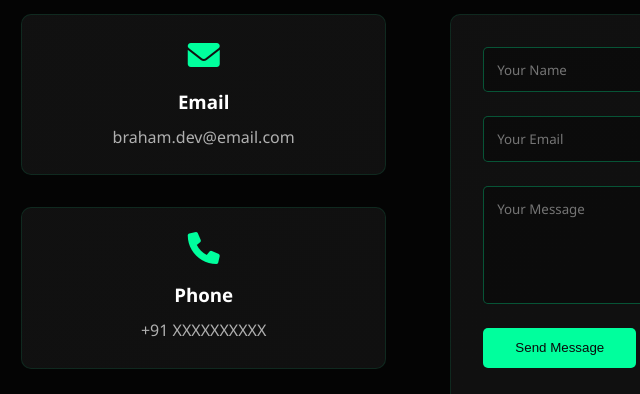
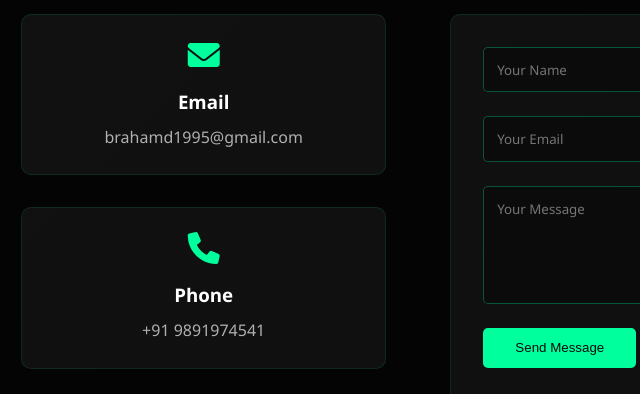
Before and after one commit to brahamdev1995/Braham-Dev.GitHub.io, a plain HTML site: page index.html in a window 1280 px wide. Shown: the part 3815-4209 px from the top of the page, 39-679 px from the left. Drawn offline with Linux system fonts and the light colour scheme.

Commit message:
Update index.html

```diff
--- a/index.html
+++ b/index.html
@@ -46,7 +46,7 @@ cat > index.html << 'EOF'
                 <div class="social-links">
                     <a href="https://github.com/brahamdev" target="_blank"><i class="fab fa-github"></i></a>
                     <a href="https://linkedin.com/in/brahamdev" target="_blank"><i class="fab fa-linkedin"></i></a>
-                    <a href="mailto:braham.dev@email.com"><i class="fas fa-envelope"></i></a>
+                    <a href="mailto:brahamd1995@gmail.com"><i class="fas fa-envelope"></i></a>
                 </div>
             </div>
             <div class="hero-image">
@@ -225,12 +225,12 @@ cat > index.html << 'EOF'
                     <div class="contact-item">
                         <i class="fas fa-envelope"></i>
                         <h3>Email</h3>
-                        <p><a href="mailto:braham.dev@email.com">braham.dev@email.com</a></p>
+                        <p><a href="mailto:brahamd1995@gmail.com">brahamd1995@gmail.com</a></p>
                     </div>
                     <div class="contact-item">
                         <i class="fas fa-phone"></i>
                         <h3>Phone</h3>
-                        <p>+91 XXXXXXXXXX</p>
+                        <p>+91 9891974541</p>
                     </div>
                     <div class="contact-item">
                         <i class="fas fa-map-marker-alt"></i>
```
